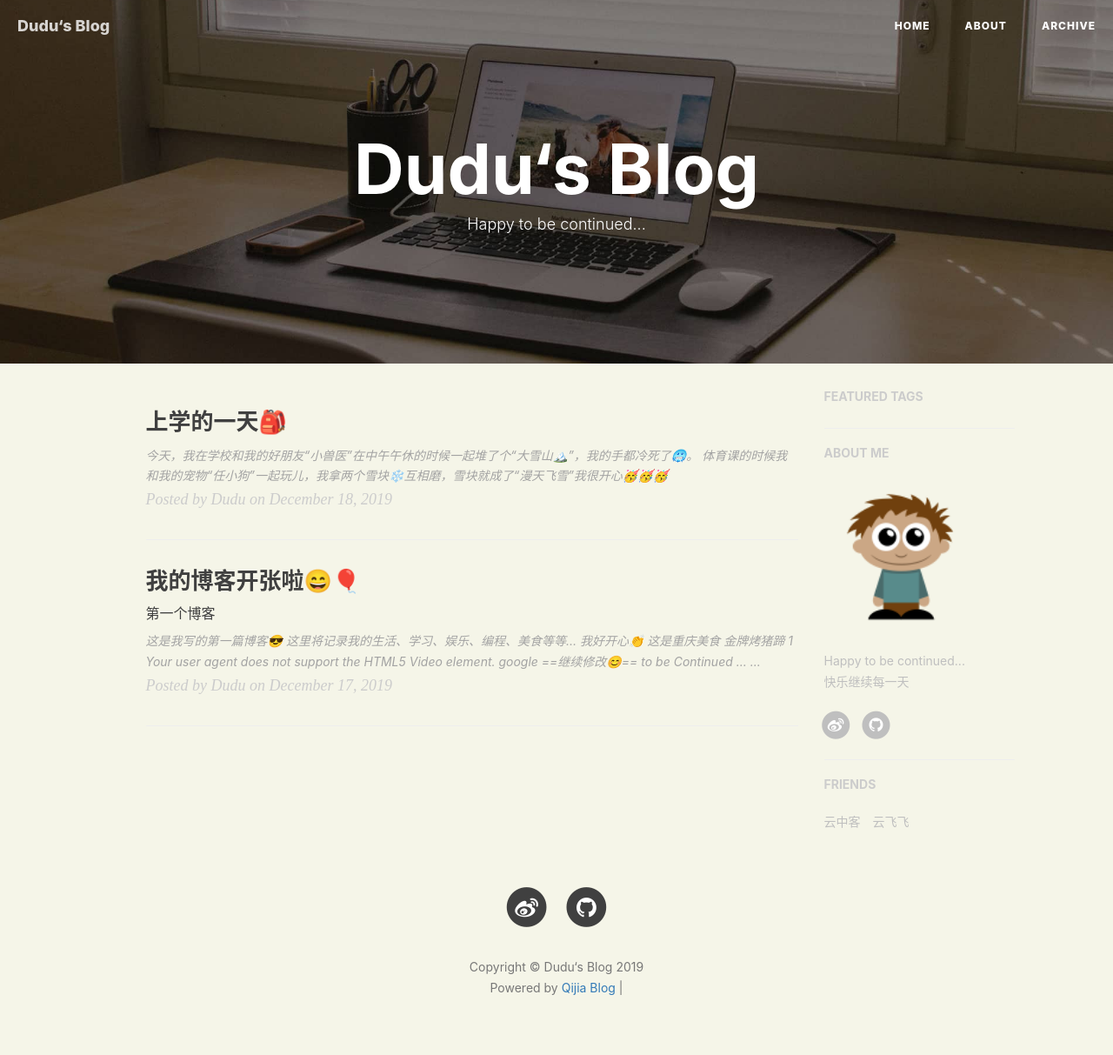
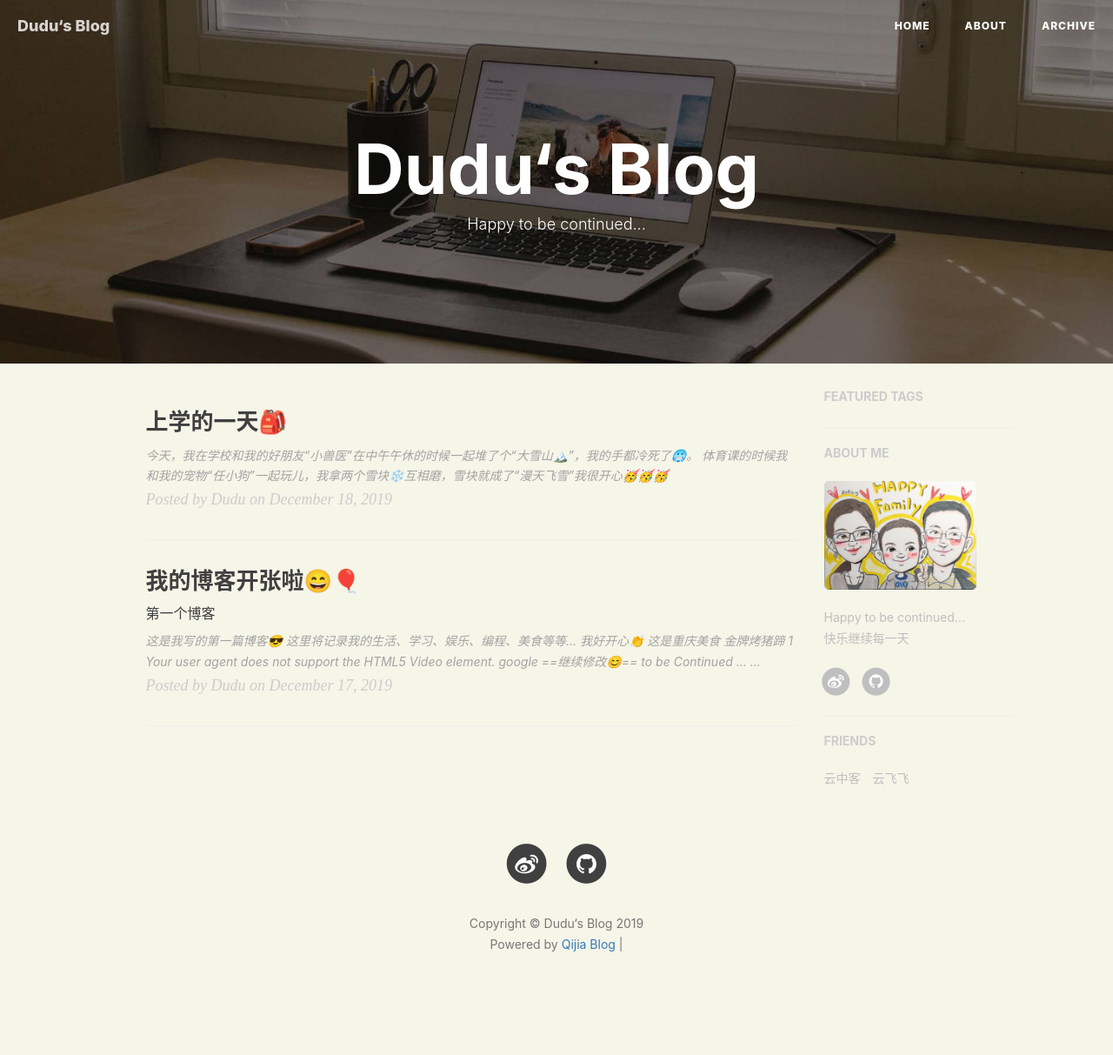
Before and after one commit to Qijia2011/qijia2011.github.io, a Jekyll site: the page built from index.html, in a window 1280 px wide. Shown: the whole page at 87% size. Built offline with Jekyll 4.4.1, drawn with Linux system fonts in a browser that asks for light colours; nearby versions of some CDN libraries; the list of posts is cut into pages by our own code; comment, search, counter and statistics services are not loaded; after the commit the page ends 1163 px from its top, so only the background shows below that.

Commit message:
update sidelogo

```diff
--- a/_config.yml
+++ b/_config.yml
@@ -70,7 +70,7 @@ netease_comment: false
 # Sidebar settings
 sidebar: true                           # whether or not using Sidebar.
 sidebar-about-description: "Happy to be continued...<br>快乐继续每一天"
-sidebar-avatar: /img/side-logo.png      # use absolute URL, seeing it's used in both `/` and `/about/`
+sidebar-avatar: /img/HappyFamily.jpg      # use absolute URL, seeing it's used in both `/` and `/about/`
 
 
 
```
Also changed, not shown: img/HappyFamily.jpg (added).
